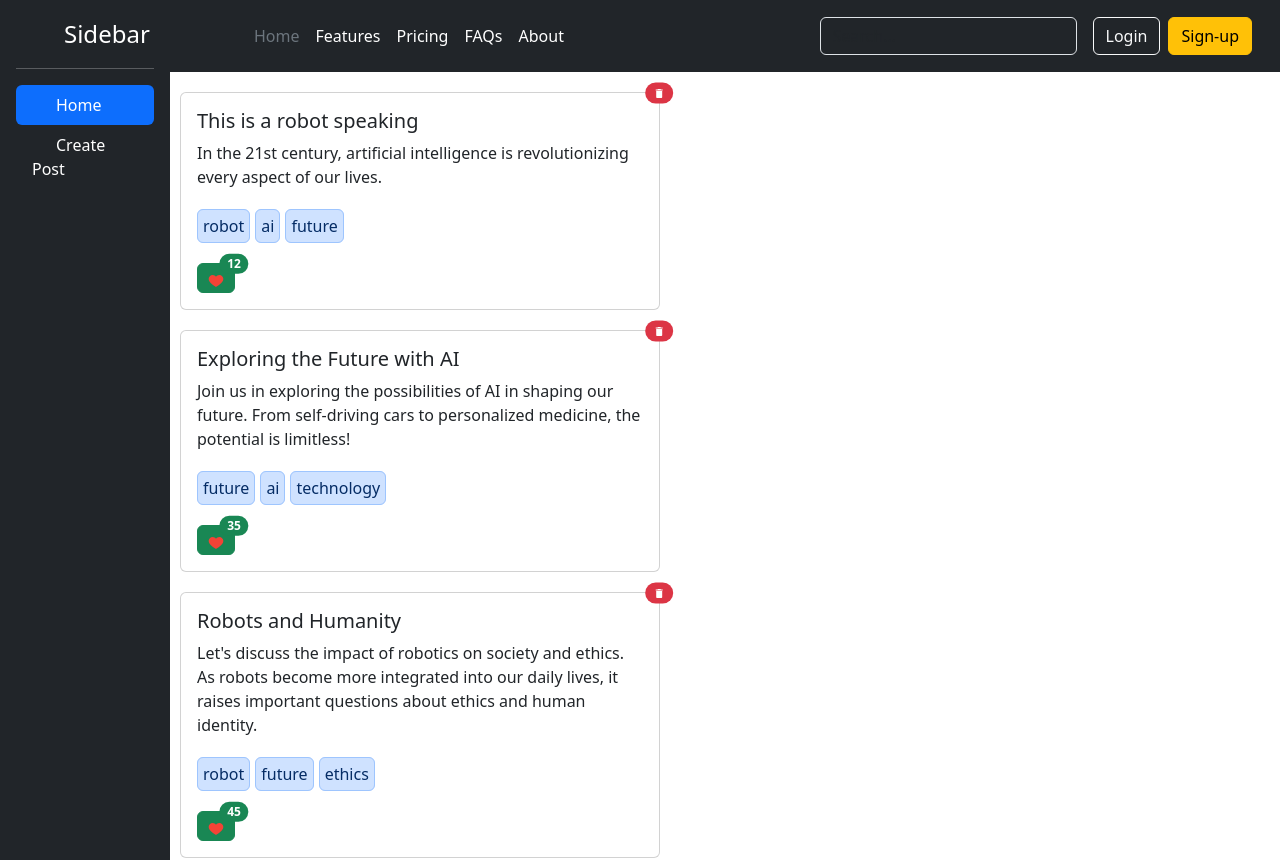
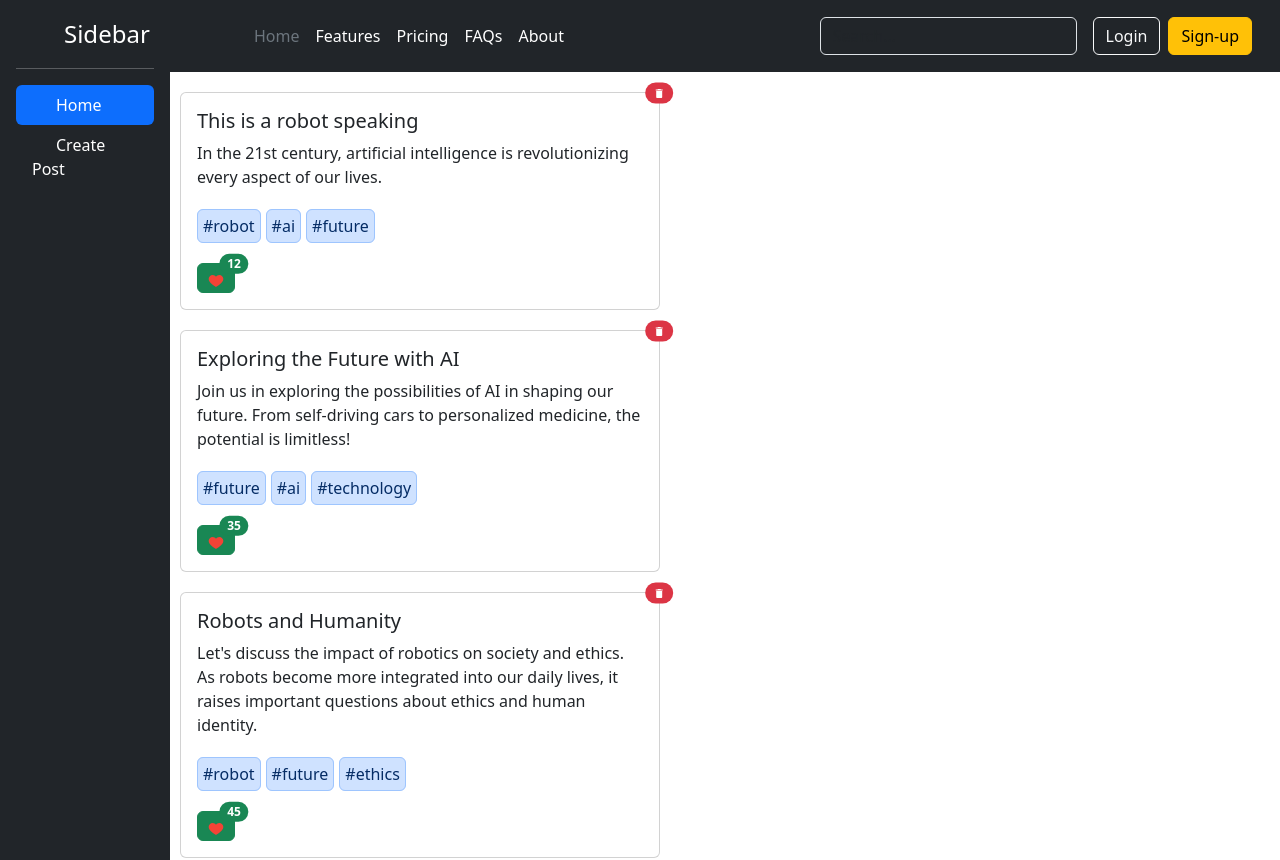
Before and after one commit to safeer997/Social-Media, a React (Vite) app in the folder social-media-v1/: page / in a window 1280 px wide. Shown: the top 860 px of the page. Built offline with nearby package versions, Linux system fonts and the light colour scheme.

Commit message:
improved hashtags

```diff
--- a/social-media-v1/src/components/CreatePost.jsx
+++ b/social-media-v1/src/components/CreatePost.jsx
@@ -82,7 +82,7 @@ const CreatePost = ({ setSelectedTab }) => {
         </label>
         <input
           ref={reactionsInputElement}
-          type="text"
+          type="number"
           className="form-control"
           id="exampleInputEmail1"
           aria-describedby="emailHelp"
--- a/social-media-v1/src/components/Post.jsx
+++ b/social-media-v1/src/components/Post.jsx
@@ -26,7 +26,7 @@ const Post = ({ title, body, reactions, tags, id }) => {
               className="alert alert-primary hashtag"
               style={{ padding: "5px" }}
             >
-              {tag}
+              {"#"+tag}
             </span>
           ))}
         </div>
```
